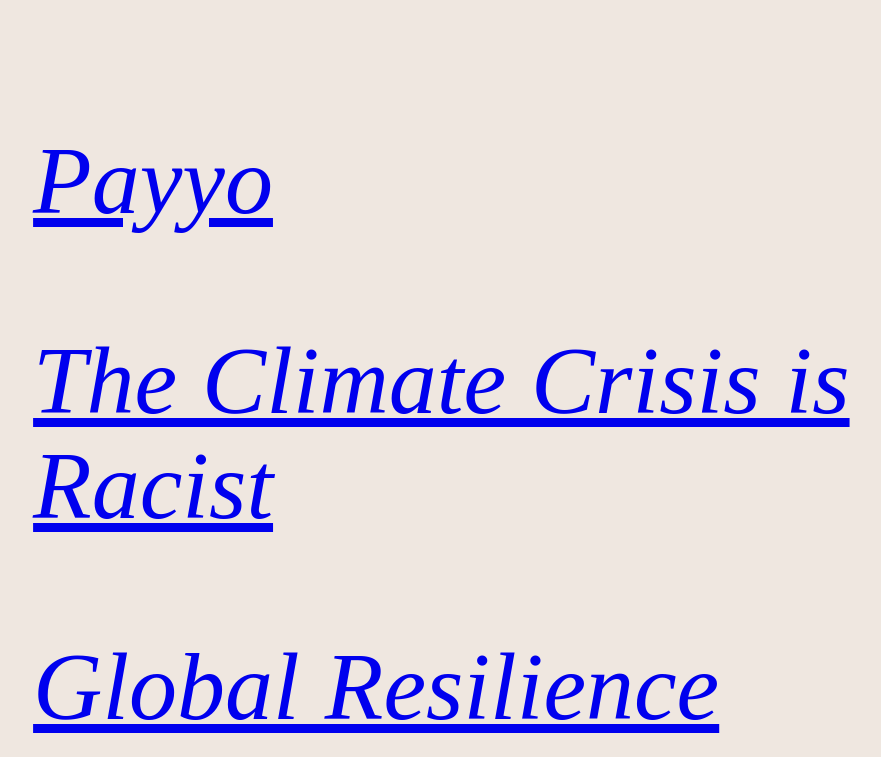
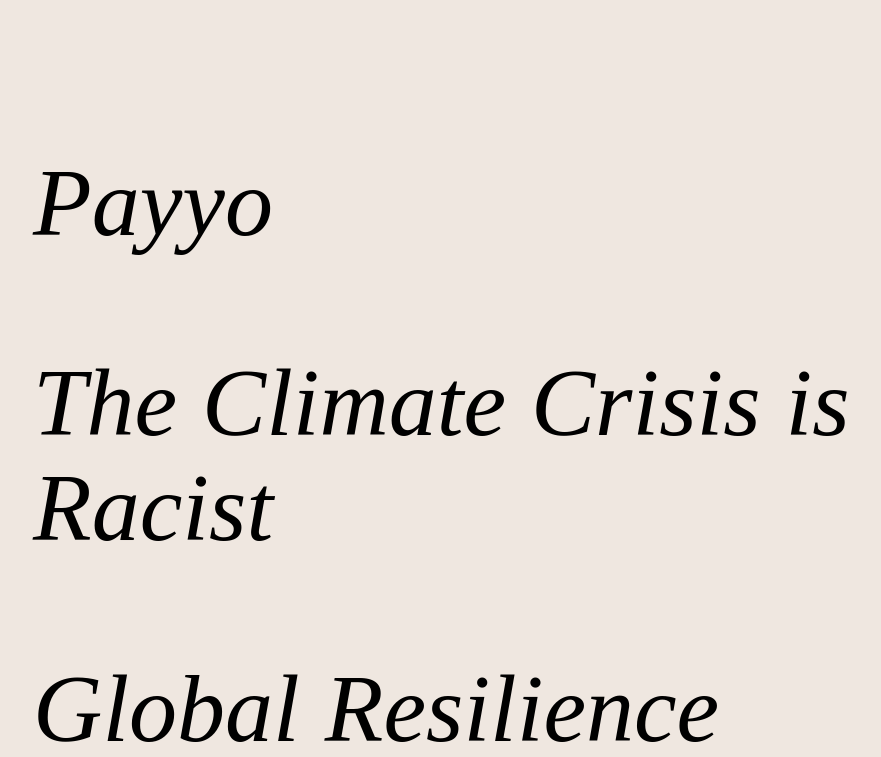
Before and after one commit to skylarsoehl/skylarsoehl.com, a Nuxt app: page / in a window 1280 px wide. Shown: the part 960-1717 px from the top of the page, without its empty margins (108-989 px from the left). Built offline with nearby package versions, Linux system fonts and the light colour scheme.

Commit message:
updated nav and added styling to project links plus hover interactions

```diff
--- a/components/Nav.vue
+++ b/components/Nav.vue
@@ -53,8 +53,8 @@
 <style>
 nav {
   position: relative;
+  margin-top: 30px;
   z-index: 2;
-  width: 100vw;
   pointer-events: auto;
   transition: 100ms;
 }
@@ -99,9 +99,11 @@
 
 .sticky {
   position: fixed;
+  margin-left: -10px;
   padding-left: -3rem;
   padding-right: 5.2vw;
   margin-top: -10rem;
+  width: 100vw;
   transition: 150ms;
   background-color: #efe7e0;
 }
--- a/components/ProjectLink.vue
+++ b/components/ProjectLink.vue
@@ -1,6 +1,8 @@
 <template>
   <div>
-    <NuxtLink class="project-link" :to="`project${url}`">{{ name }}</NuxtLink>
+    <NuxtLink class="project-link blur out shake" :to="`project${url}`">{{
+      name
+    }}</NuxtLink>
   </div>
 </template>
 
@@ -16,6 +18,12 @@
       default: '/',
     },
   },
+  mounted() {
+    // append textshadow class to HTML node if supported (Modernizr will do the same)
+    if (document.createElement('detect').style.textShadow === '') {
+      document.getElementsByTagName('html')[0].className += ' textshadow'
+    }
+  },
 }
 </script>
 
@@ -27,4 +35,74 @@
   font-size: 96px;
   line-height: 109.63%;
 }
+
+.blur {
+  text-decoration: none;
+  color: black;
+}
+
+.textshadow .blur,
+.textshadow .blur:hover,
+.textshadow .blur:focus {
+  text-decoration: none;
+  color: rgba(0, 0, 0, 0);
+  outline: 0 none;
+  -webkit-transition: 400ms ease 100ms;
+  -moz-transition: 400ms ease 100ms;
+  transition: 400ms ease 100ms;
+}
+
+/* no blur */
+.textshadow .blur.out,
+.textshadow .blur:hover,
+.textshadow .blur:focus {
+  text-shadow: 0 0 0 black;
+}
+
+/* full blur */
+.textshadow .blur,
+.textshadow .blur.out:hover,
+.textshadow .blur.out:focus {
+  text-shadow: 0 0 4px #f83c22;
+}
+
+.project-link:hover {
+  animation: shake 0.1s infinite;
+}
+
+@keyframes shake {
+  0% {
+    transform: translate(0.25px, 0.25px) rotate(0deg);
+  }
+  10% {
+    transform: translate(-0.25px, -0.5px) rotate(0deg);
+  }
+  20% {
+    transform: translate(-0.75px, 0px) rotate(0deg);
+  }
+  30% {
+    transform: translate(0.75px, 0.5px) rotate(0deg);
+  }
+  40% {
+    transform: translate(0.25px, -0.25px) rotate(0deg);
+  }
+  50% {
+    transform: translate(-0.25px, 0.5px) rotate(0deg);
+  }
+  60% {
+    transform: translate(-0.75px, 0.25px) rotate(0deg);
+  }
+  70% {
+    transform: translate(0.75px, 0.25px) rotate(0deg);
+  }
+  80% {
+    transform: translate(-0.25px, -0.25px) rotate(0deg);
+  }
+  90% {
+    transform: translate(0.25px, 0.5px) rotate(0deg);
+  }
+  100% {
+    transform: translate(0.25px, -0.75px) rotate(0deg);
+  }
+}
 </style>
```
